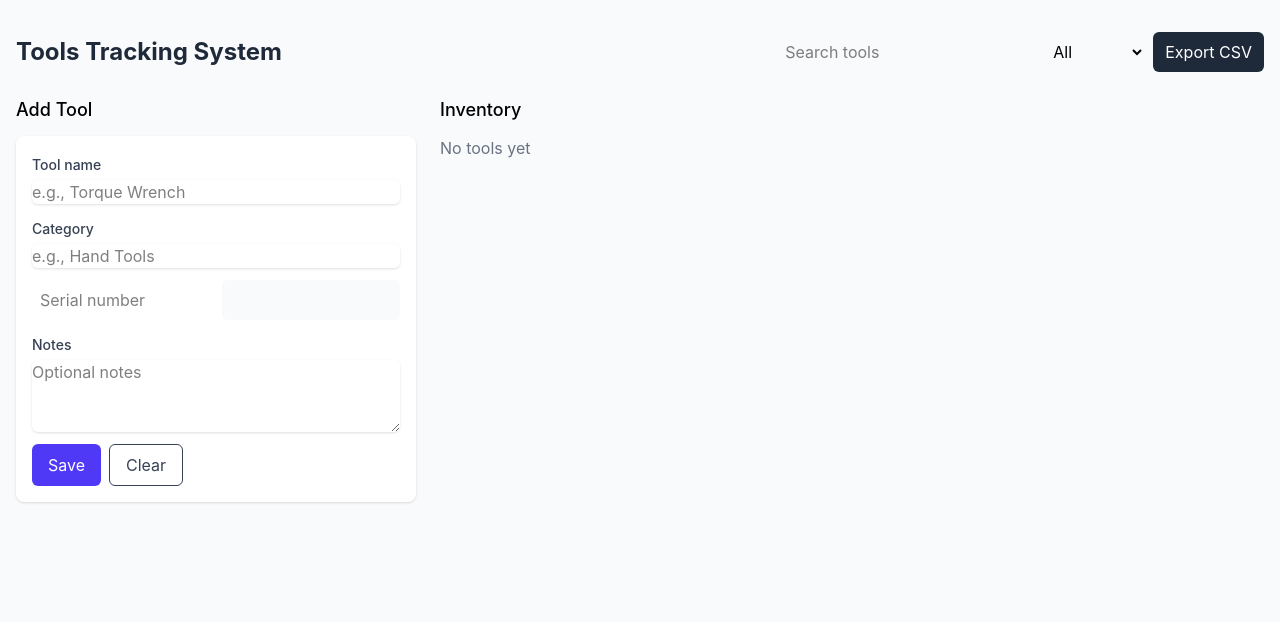
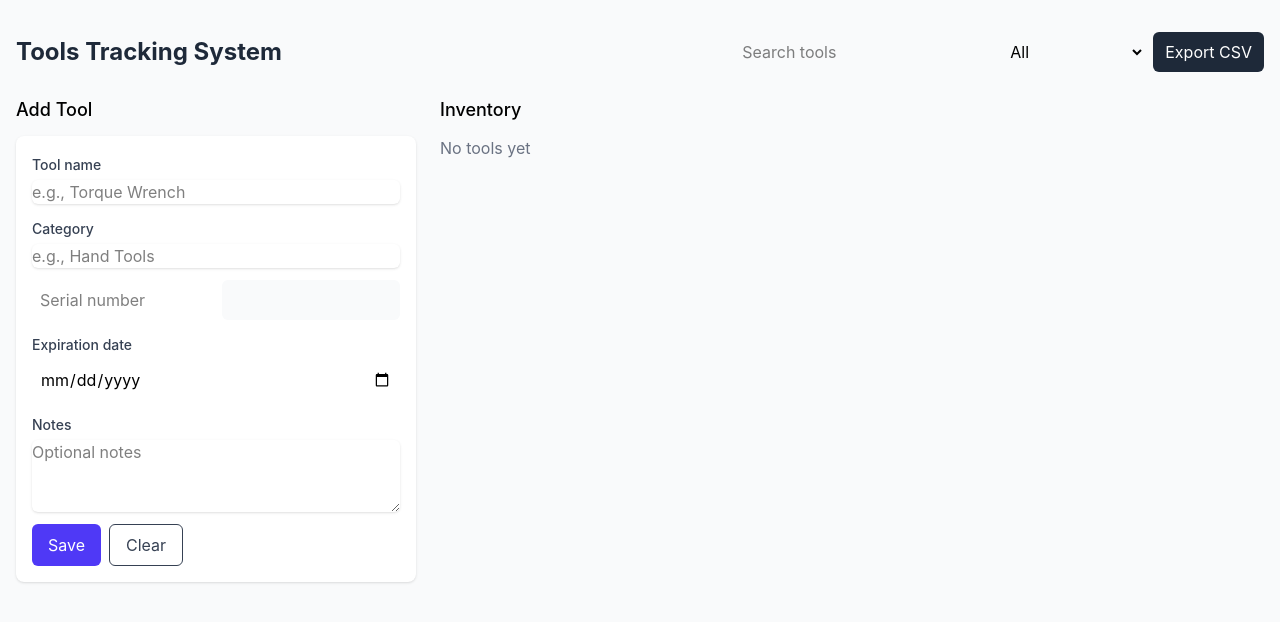
Before and after one commit to Risen7/tools-tracker, a React (Vite) app: page / in a window 1280 px wide. Shown: the top 622 px of the page. Built offline with nearby package versions, Linux system fonts and the light colour scheme.

Commit message:
tools track version 1.2

```diff
--- a/src/App.tsx
+++ b/src/App.tsx
@@ -1,4 +1,4 @@
-import React, { useMemo, useState } from "react";
+import React, { useEffect, useMemo, useState } from "react";
 import AssignModal from "./components/AssignModal";
 import ToolForm from "./components/ToolForm";
 import ToolList from "./components/ToolList";
@@ -8,6 +8,13 @@ import { Tool } from "./types/tool";
 
 const STORAGE_KEY = "tools-tracker-v1";
 
+const hasReachedExpiry = (dateExpiry?: string) => {
+  if (!dateExpiry) return false;
+  const today = new Date();
+  const todayKey = `${today.getFullYear()}-${String(today.getMonth() + 1).padStart(2, "0")}-${String(today.getDate()).padStart(2, "0")}`;
+  return dateExpiry <= todayKey;
+};
+
 const App: React.FC = () => {
   const [tools, setTools] = useLocalStorage<Tool[]>(STORAGE_KEY, []);
   const [editing, setEditing] = useState<Tool | null>(null);
@@ -15,11 +22,28 @@ const App: React.FC = () => {
   const [query, setQuery] = useState("");
   const [filter, setFilter] = useState<"all" | Tool["status"]>("all");
 
+  useEffect(() => {
+    setTools(prev => {
+      let changed = false;
+      const updated = prev.map(tool => {
+        if (hasReachedExpiry(tool.dateExpiry) && tool.status !== "for calibration") {
+          changed = true;
+          return { ...tool, status: "for calibration" as const, updatedAt: new Date().toISOString() };
+        }
+        return tool;
+      });
+      return changed ? updated : prev;
+    });
+  }, [setTools]);
+
   const addOrUpdate = (tool: Tool) => {
+    const toolToSave = hasReachedExpiry(tool.dateExpiry)
+      ? { ...tool, status: "for calibration" as const }
+      : tool;
     setTools(prev => {
-      const exists = prev.find(item => item.id === tool.id);
-      if (exists) return prev.map(item => item.id === tool.id ? { ...item, ...tool } : item);
-      return [tool, ...prev];
+      const exists = prev.find(item => item.id === toolToSave.id);
+      if (exists) return prev.map(item => item.id === toolToSave.id ? { ...item, ...toolToSave } : item);
+      return [toolToSave, ...prev];
     });
     setEditing(null);
   };
@@ -30,13 +54,13 @@ const App: React.FC = () => {
 
   const assignTool = (id: string, assignedTo: string) => {
     setTools(prev => prev.map(tool => tool.id === id
-      ? { ...tool, status: "in-use", assignedTo, dateIssued: new Date().toISOString(), updatedAt: new Date().toISOString() }
+      ? { ...tool, status: hasReachedExpiry(tool.dateExpiry) ? "for calibration" : "in-use", assignedTo, dateIssued: new Date().toISOString(), updatedAt: new Date().toISOString() }
       : tool));
   };
 
   const returnTool = (id: string) => {
     setTools(prev => prev.map(tool => tool.id === id
-      ? { ...tool, status: "available", assignedTo: undefined, dateIssued: undefined, updatedAt: new Date().toISOString() }
+      ? { ...tool, status: hasReachedExpiry(tool.dateExpiry) ? "for calibration" : "available", assignedTo: undefined, dateIssued: undefined, updatedAt: new Date().toISOString() }
       : tool));
   };
 
@@ -71,6 +95,7 @@ return (
             <option value="available">Available</option>
             <option value="in-use">In Use</option>
             <option value="repair">Repair</option>
+            <option value="for calibration">For Calibration</option>
           </select>
           <button onClick={exportCSV} className="px-3 py-2 bg-gray-800 text-white rounded-md">Export CSV</button>
         </div>
--- a/src/components/ToolCard.tsx
+++ b/src/components/ToolCard.tsx
@@ -23,6 +23,9 @@ const ToolCard: React.FC<Props> = ({ tool, onEdit, onDelete, onAssign, onReturn
         <p className="mt-2 text-sm text-gray-600">
           <span className="font-medium">Borrower:</span> {tool.assignedTo || "Unassigned"}
         </p>
+        <p className="text-sm text-gray-600">
+          <span className="font-medium">Expiration:</span> {tool.dateExpiry || "Not set"}
+        </p>
         {tool.notes && <p className="mt-2 text-sm text-gray-600">{tool.notes}</p>}
       </div>
 
--- a/src/components/ToolForm.tsx
+++ b/src/components/ToolForm.tsx
@@ -8,6 +8,7 @@ const ToolForm: React.FC<Props> = ({ onSave, initial = {} }) => {
   const [name, setName] = useState(initial.name ?? "");
   const [category, setCategory] = useState(initial.category ?? "");
   const [serial, setSerial] = useState(initial.serial ?? "");
+  const [dateExpiry, setDateExpiry] = useState(initial.dateExpiry ?? "");
   const [notes, setNotes] = useState(initial.notes ?? "");
 
   const handleSubmit = (e: React.FormEvent) => {
@@ -19,6 +20,7 @@ const ToolForm: React.FC<Props> = ({ onSave, initial = {} }) => {
       category: category.trim(),
       serial: serial.trim() || undefined,
       status: initial.status ?? "available",
+      dateExpiry: dateExpiry || undefined,
       notes: notes.trim() || undefined,
       createdAt: initial.createdAt ?? now,
       updatedAt: now,
@@ -50,6 +52,12 @@ const ToolForm: React.FC<Props> = ({ onSave, initial = {} }) => {
       </div>
 
       <label className="block">
+        <span className="text-sm font-medium text-gray-700">Expiration date</span>
+        <input type="date" value={dateExpiry} onChange={e => setDateExpiry(e.target.value)}
+          className="mt-1 block w-full rounded-md border-gray-300 p-2 focus:ring-indigo-500 focus:border-indigo-500" />
+      </label>
+
+      <label className="block">
         <span className="text-sm font-medium text-gray-700">Notes</span>
         <textarea value={notes} onChange={e => setNotes(e.target.value)}
           className="mt-1 block w-full rounded-md border-gray-300 shadow-sm focus:ring-indigo-500 focus:border-indigo-500"
@@ -60,7 +68,7 @@ const ToolForm: React.FC<Props> = ({ onSave, initial = {} }) => {
         <button type="submit" className="inline-flex items-center px-4 py-2 bg-indigo-600 text-white rounded-md hover:bg-indigo-700">
           Save
         </button>
-        <button type="button" onClick={() => { setName(""); setCategory(""); setSerial(""); setNotes(""); }}
+        <button type="button" onClick={() => { setName(""); setCategory(""); setSerial(""); setDateExpiry(""); setNotes(""); }}
           className="inline-flex items-center px-4 py-2 border rounded-md text-gray-700 hover:bg-gray-50">
           Clear
         </button>
--- a/src/types/tool.ts
+++ b/src/types/tool.ts
@@ -1,5 +1,5 @@
 // src/types/tool.ts
-export type ToolStatus = "available" | "in-use" | "repair";
+export type ToolStatus = "available" | "in-use" | "repair" | "for calibration";
 
 export interface Tool {
   id: string;
@@ -12,4 +12,5 @@ export interface Tool {
   notes?: string;
   createdAt: string;
   updatedAt?: string;
+  dateExpiry?: string;
 }
--- a/src/utils/csv.ts
+++ b/src/utils/csv.ts
@@ -2,7 +2,7 @@
 import { Tool } from "../types/tool";
 
 export function toolsToCSV(tools: Tool[]) {
-  const headers = ["id","name","category","serial","status","assignedTo","dateIssued","notes","createdAt","updatedAt"];
+  const headers = ["id","name","category","serial","status","assignedTo","dateIssued","dateExpiry","notes","createdAt","updatedAt"];
   const rows = tools.map(t => headers.map(h => JSON.stringify((t as any)[h] ?? "")).join(","));
   return [headers.join(","), ...rows].join("\n");
 }
```
